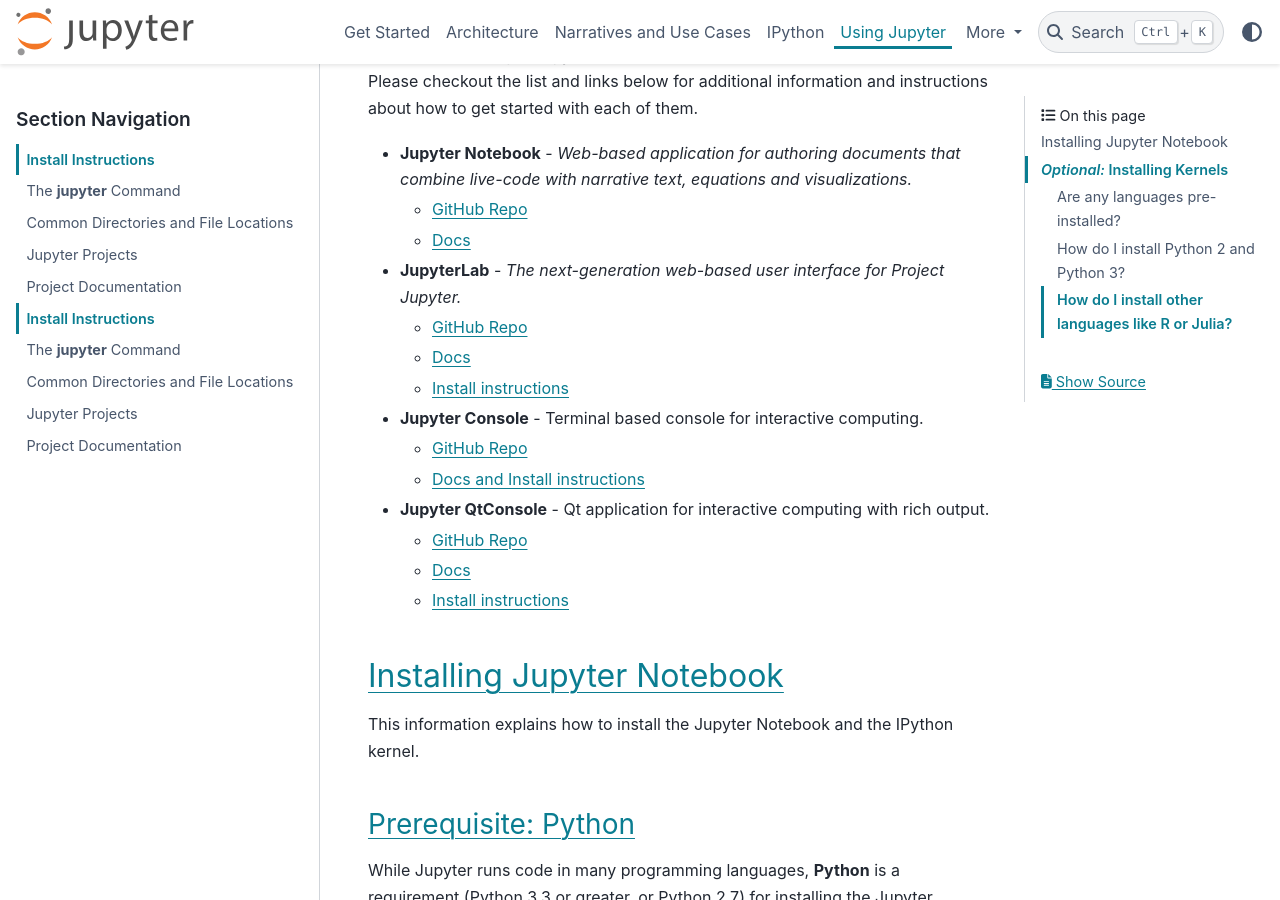
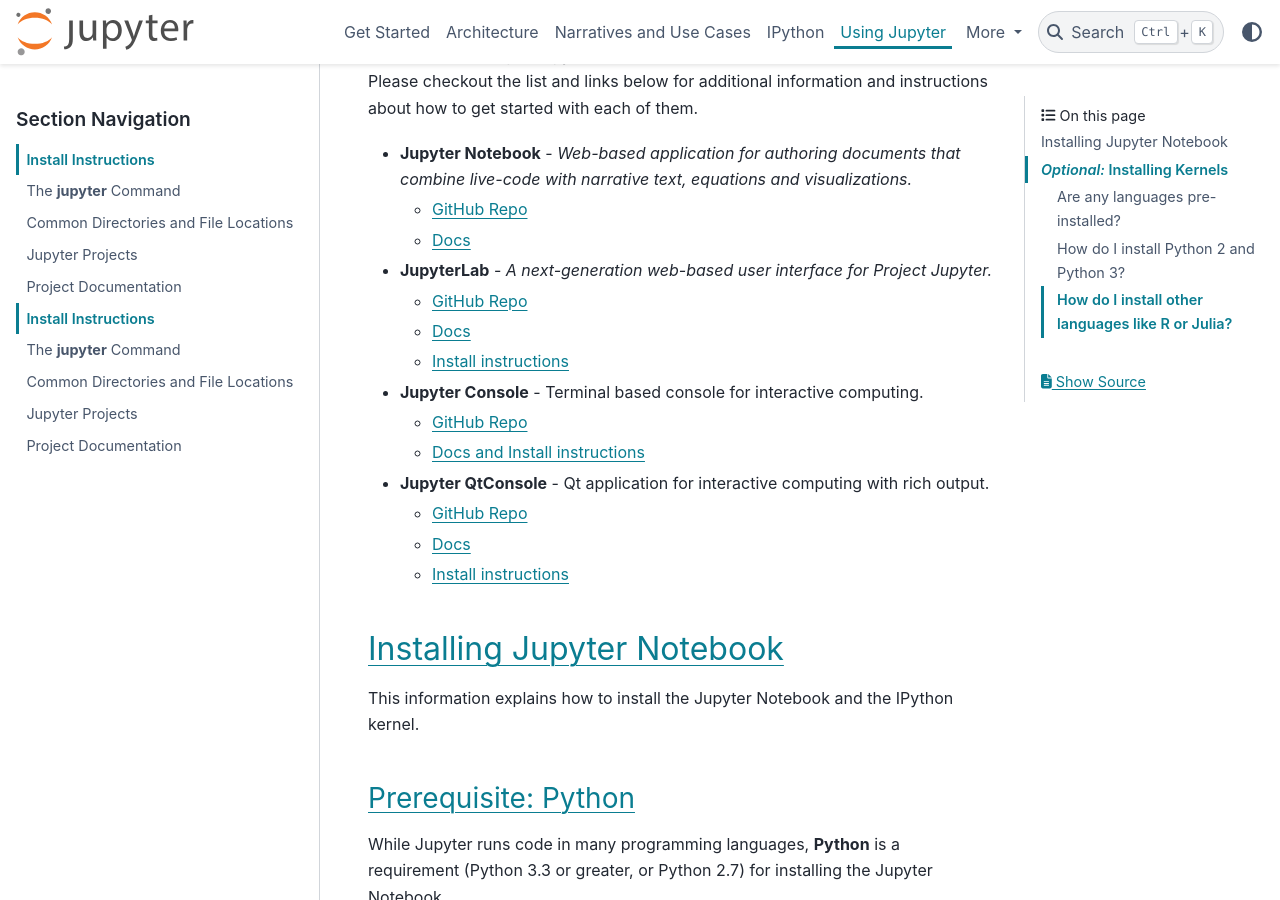
Before and after one commit to jupyter/jupyter, a Sphinx documentation site: the page built from docs/source/install.rst, in a window 1280 px wide and 900 px high, scrolled down 518 px. Built offline with Sphinx 7.4.7 and the PyData theme 0.15.4, drawn with Linux system fonts in a browser that asks for light colours; pages that are not in the unit, such as notebooks, are missing from menus.

Commit message:
Update docs/source/install.rst

```diff
--- a/docs/source/install.rst
+++ b/docs/source/install.rst
@@ -18,7 +18,7 @@
   * `GitHub Repo <https://github.com/jupyter/notebook>`_
   * `Docs <https://jupyter-notebook.readthedocs.io/en/latest/?badge=latest>`_
 
-* **JupyterLab** - *The next-generation web-based user interface for Project Jupyter.*
+* **JupyterLab** - *A next-generation web-based user interface for Project Jupyter.*
 
   * `GitHub Repo <https://github.com/jupyterlab/jupyterlab>`_
   * `Docs <https://jupyterlab.readthedocs.io/en/stable/>`_
```
